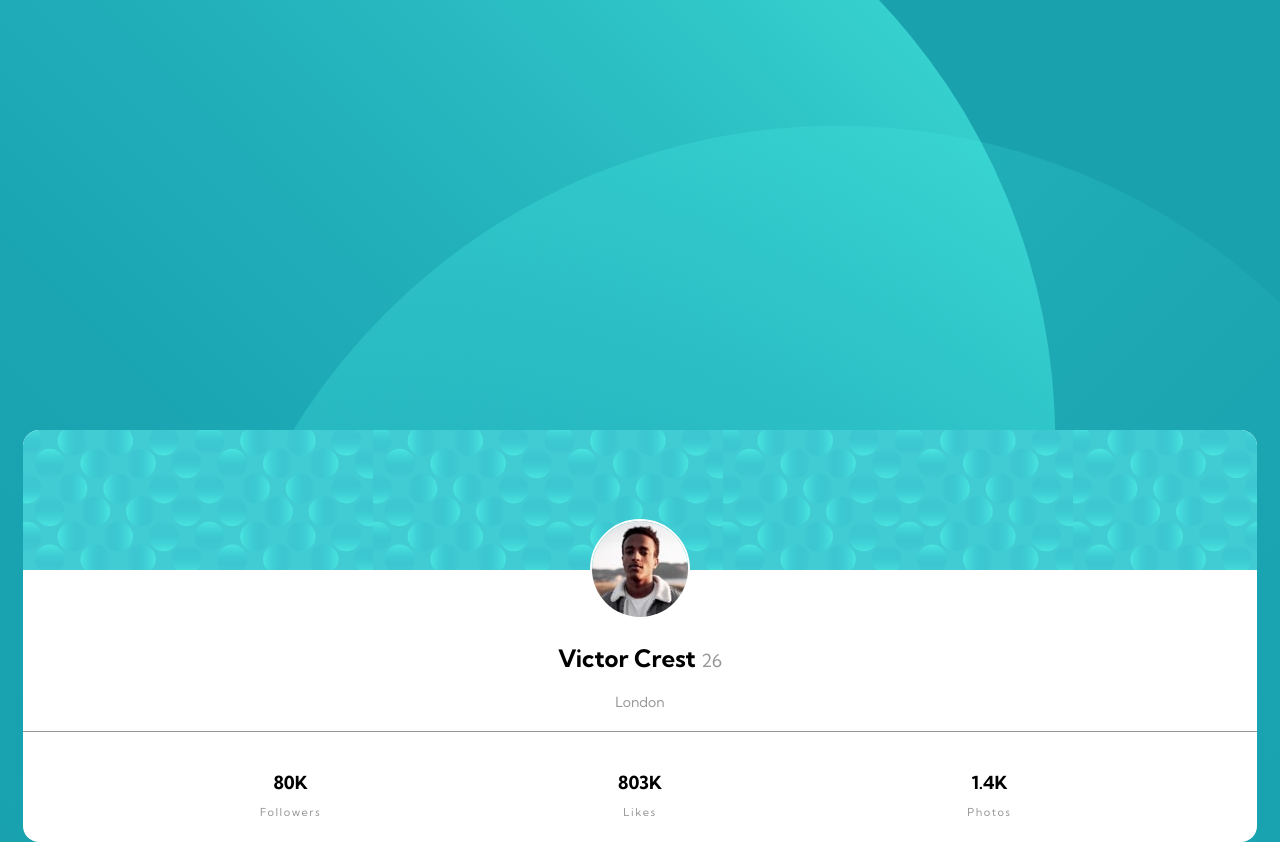
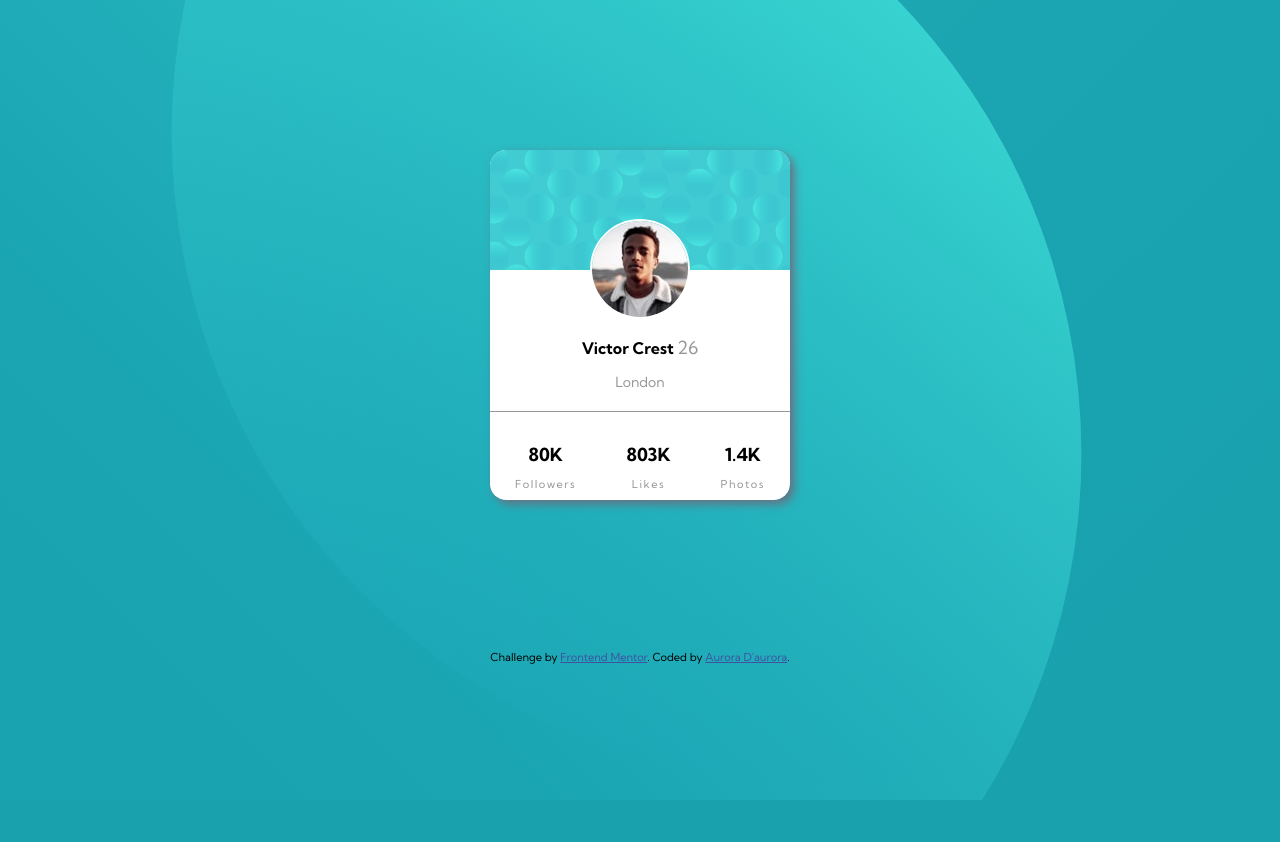
Before and after one commit to webgal-ada/profileCardChallenge, a plain HTML site: page index.html in a window 1280 px wide. Shown: the top 842 px of the page. After the commit the page ends 800 px from the top, so only its background shows below. Drawn offline with Linux system fonts and the light colour scheme.

Commit message:
working on bkgd-img

```diff
--- a/index.html
+++ b/index.html
@@ -32,6 +32,7 @@
   </head>
   <body>
     <div class="container">
+      <div id="card">
         <div class="half"></div>
         <div class="lowerHalf">
           <img src="images/image-victor.jpg" />
@@ -41,7 +42,7 @@
           </h2>
           <p>London</p>
         </div>
-
+        <div class="littleBoxes">
           <div class="box">
             <span>80K</span>
             <p>Followers</p>
@@ -57,12 +58,14 @@
             <p>Photos</p>
           </div>
         </div>
+      </div>
+    </div>
 
     <div class="attribution">
       Challenge by
       <a href="https://www.frontendmentor.io?ref=challenge" target="_blank"
         >Frontend Mentor</a
-      >. Coded by <a href="#">Your Name Here</a>.
+      >. Coded by <a href="#">Aurora D'aurora</a>.
     </div>
   </body>
 </html>
--- a/styles.css
+++ b/styles.css
@@ -17,24 +17,30 @@ body {
     url("images/bg-pattern-bottom.svg");
   background-position: top -200px left -224px, bottom -112px right -197px;
   background-repeat: no-repeat;
-  background-size: 100%;
+  background-size: 102%;
 }
 html {
   font-family: "Kumbh Sans", sans-serif;
 }
-.container {
-  background-color: #fff;
-  margin: 34% 15px;
-  // width: 90%;
-  text-align: center;
+#card {
+  height: 350px;
   border-radius: 16px;
+  box-shadow: 4px 4px 10px var(--darkGrayishBlue);
 }
 .half {
   border-top-left-radius: 16px;
   border-top-right-radius: 16px;
   background-image: url("images/bg-pattern-card.svg");
-  height: 140px;
+  height: 120px;
 }
+.container {
+  background-color: #fff;
+  margin: 150px auto;
+  text-align: center;
+  border-radius: 16px;
+  max-width: 300px;
+}
+
 .lowerHalf {
   border-bottom: 1px solid var(--darkGray);
   position: relative;
@@ -47,6 +53,9 @@ html {
 span {
   font-size: 18px;
   font-weight: bold;
+}
+.lowerHalf h2 {
+  font-size: 1rem;
 }
 h2 + p {
   margin: 13px auto 20px;
@@ -64,11 +73,20 @@ img {
   border: 2px solid #fff;
   display: inline-block;
 }
-
-.container .box {
-  background-color: #fff;
-  display: inline-block;
+.littleBoxes {
+  display: flex;
+  justify-content: space-around;
   position: relative;
-  bottom: 12px;
-  width: 28%;
+  top: -20px;
 }
+@media screen and (min-width: 480px) {
+  #card {
+    margin-top: 15%;
+    max-width: 300px;
+  }
+}
+@media screen and (min-width: 580px) {
+  #card {
+    max-width: 300px;
+  }
+}
```
Lines whose indentation alone changed are shown as unchanged.
